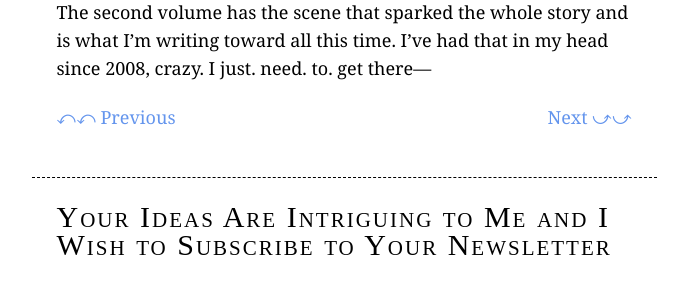
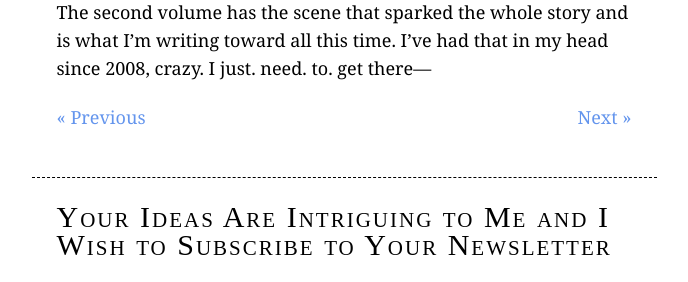
Before and after one commit to escophele/escophele, a Jekyll site: the page built from _posts/2016-01-30-4.md, in a window 1280 px wide. Shown: the part 1187-1469 px from the top of the page, without its empty margins (296-984 px from the left). Built offline with Jekyll 4.4.1, drawn with Linux system fonts in a browser that asks for light colours; some web fonts are replaced; comment, search, counter and statistics services are not loaded.

Commit message:
arrow back to original

```diff
--- a/_layouts/post.html
+++ b/_layouts/post.html
@@ -12,10 +12,10 @@
 <div class="nav">
 
    {% if page.previous.url %}
-      <a class="prev" href="{{page.previous.url}}">&#10554; Previous</a>
+      <a class="prev" href="{{page.previous.url}}">&laquo; Previous</a>
    {% endif %}
    {% if page.next.url %}
-      <a class="next" href="{{page.next.url}}">Next &#10555;</a>
+      <a class="next" href="{{page.next.url}}">Next &raquo;</a>
    {% endif %}
 
 </div>
--- a/index.html
+++ b/index.html
@@ -14,10 +14,10 @@
 <div class="nav">
 
    {% if paginator.previous_page %}
-      <a class="prev" href="{{ paginator.previous_page_path }}">Newer posts</a>
+      <a class="prev" href="{{ paginator.previous_page_path }}">&laquo; Newer posts</a>
    {% endif %}
    {% if paginator.next_page %}
-      <a class="next" href="{{ paginator.next_page_path }}">Older posts</a>
+      <a class="next" href="{{ paginator.next_page_path }}">Older posts &raquo;</a>
    {% endif %}
 
 </div>
--- a/style.css
+++ b/style.css
@@ -47,7 +47,7 @@
 .nav .next
 { float:right; }
 
-.nav .prev:before
+/*.nav .prev:before
 {
    content: "\293a";
    display:inline-block;
@@ -61,7 +61,7 @@
    display:inline-block;
    width:20px;
    text-align:right;
-}
+}*/
 
 .column
 { float:left; width:275px; padding:25px 0 25px 25px; }
```
Also changed, not shown: 2 other files.
